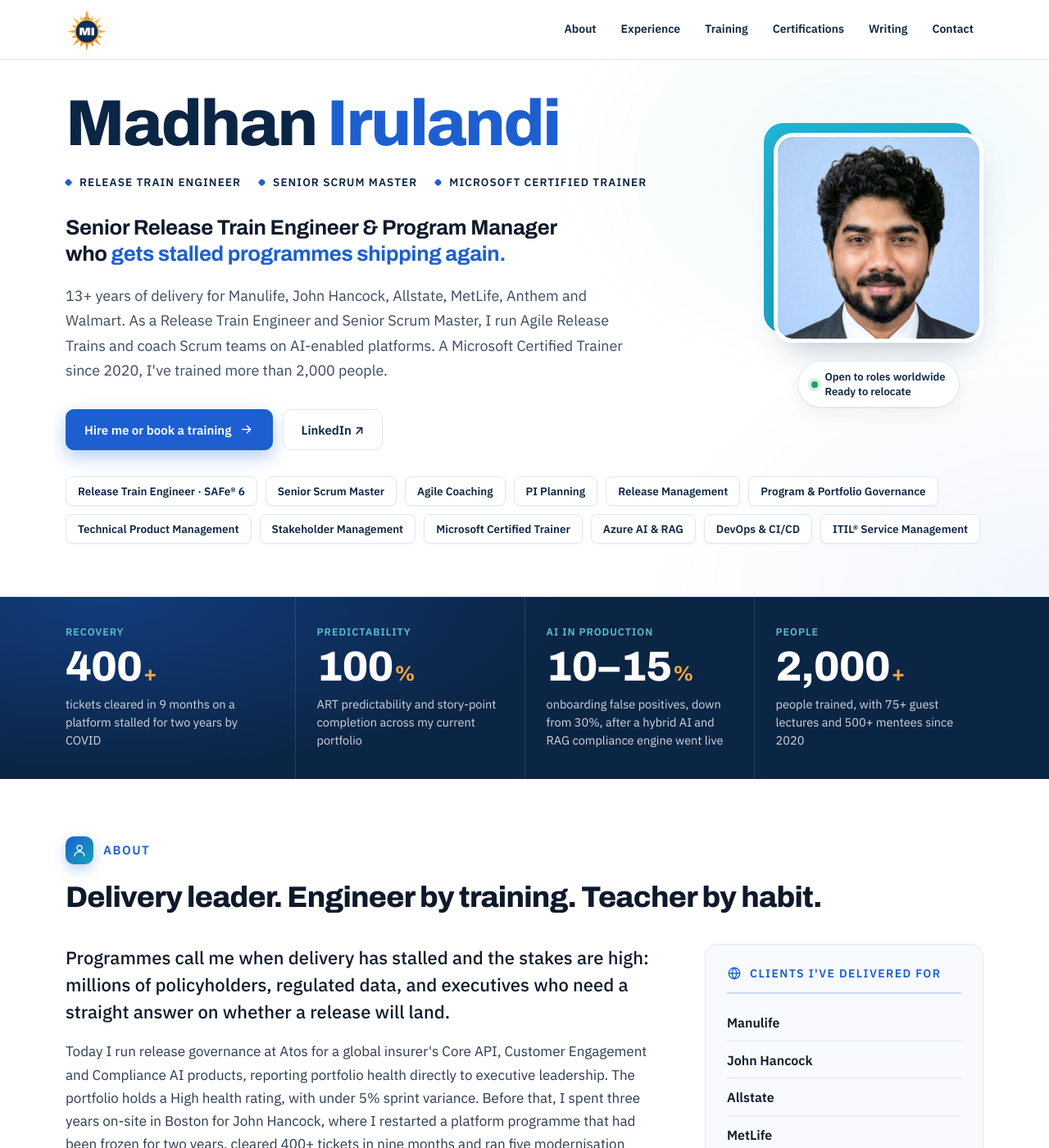
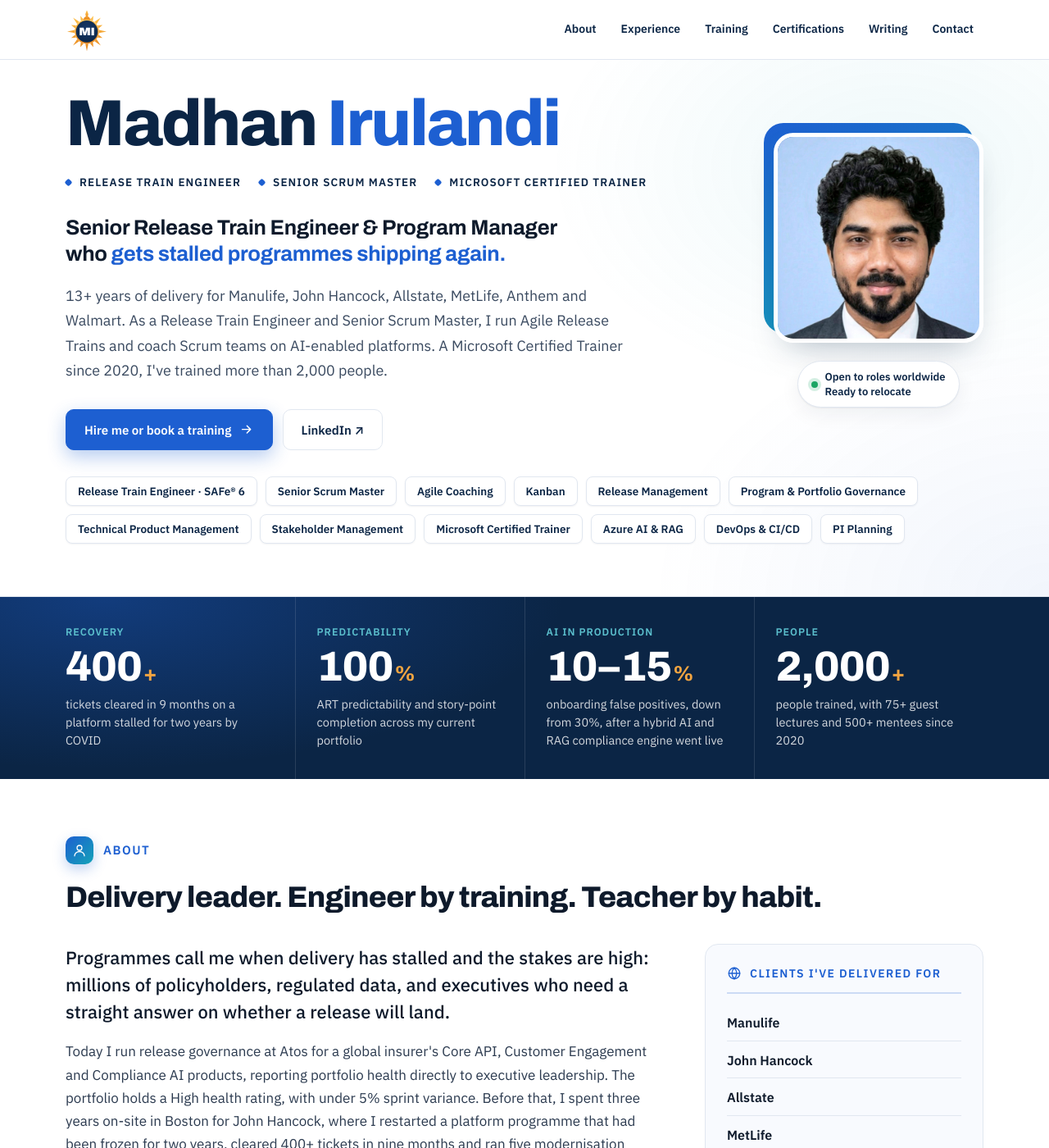
Before and after one commit to Madhan-I/Madhan-I.github.io, a Jekyll site: the page built from index.html, in a window 1280 px wide and 1400 px high. Shown: the whole window at 82% size. Built offline with Jekyll 4.4.1, drawn with Linux system fonts in a browser that asks for light colours.

Commit message:
Frame uses the site's blue-to-teal gradient; PI Planning replaces ITIL, add Kanban
Co-Authored-By: Claude Opus 5.5 <noreply@anthropic.com>
Claude-Session: https://claude.ai/code/session_01MFRrTt7LBDdX57m85KHNGp

```diff
--- a/_data/profile.yml
+++ b/_data/profile.yml
@@ -45,7 +45,7 @@ expertise:
   - Release Train Engineer · SAFe® 6
   - Senior Scrum Master
   - Agile Coaching
-  - PI Planning
+  - Kanban
   - Release Management
   - Program & Portfolio Governance
   - Technical Product Management
@@ -53,7 +53,7 @@ expertise:
   - Microsoft Certified Trainer
   - Azure AI & RAG
   - DevOps & CI/CD
-  - ITIL® Service Management
+  - PI Planning
 
 # The four big numbers under the hero. Keep it to four.
 metrics:
--- a/assets/css/style.css
+++ b/assets/css/style.css
@@ -399,7 +399,7 @@ nav .wrap { padding-block: 10px; }
   .hero.has-photo { grid-template-columns: minmax(0, 1fr) clamp(220px, 20vw, 270px); }
   .portrait { max-width: 270px; }
 }
-.portrait::before { background: linear-gradient(135deg, #22B4D4, #1597BC); opacity: 1; inset: 0 0 auto 0; aspect-ratio: 1; border-radius: 24px; transform: translate(-12px, -12px); transition: transform .45s cubic-bezier(.2, .7, .2, 1); }
+.portrait::before { background: linear-gradient(160deg, var(--brand), var(--brand-2)); opacity: 1; inset: 0 0 auto 0; aspect-ratio: 1; border-radius: 24px; transform: translate(-12px, -12px); transition: transform .45s cubic-bezier(.2, .7, .2, 1); }
 .portrait img { transition: transform .45s cubic-bezier(.2, .7, .2, 1); }
 @media (hover: hover) and (prefers-reduced-motion: no-preference) {
   .portrait:hover::before { transform: translate(-16px, -16px); }
```
